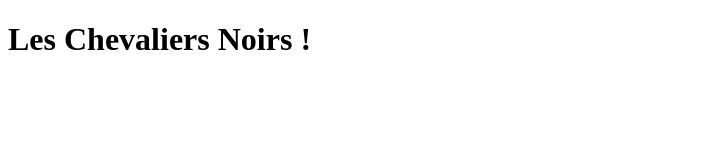
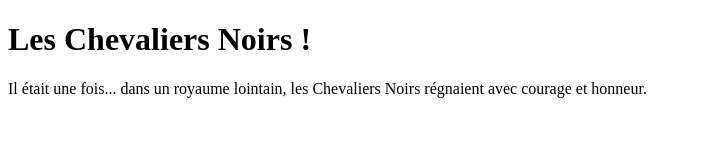
Before and after one commit to NicoP41/formation-git-mastering-discover-github, a plain HTML site: page index.html in a window 1280 px wide. Shown: the whole page, without its empty margins (0-701 px from the left). Drawn offline with Linux system fonts and the light colour scheme.

Commit message:
feat-new_paragraph

```diff
--- a/index.html
+++ b/index.html
@@ -7,5 +7,8 @@
 </head>
 <body>
     <h1>Les Chevaliers Noirs !</h1>
+    <div>
+        <p>Il était une fois... dans un royaume lointain, les Chevaliers Noirs régnaient avec courage et honneur.</p>
+    </div>
 </body>
 </html>
```
